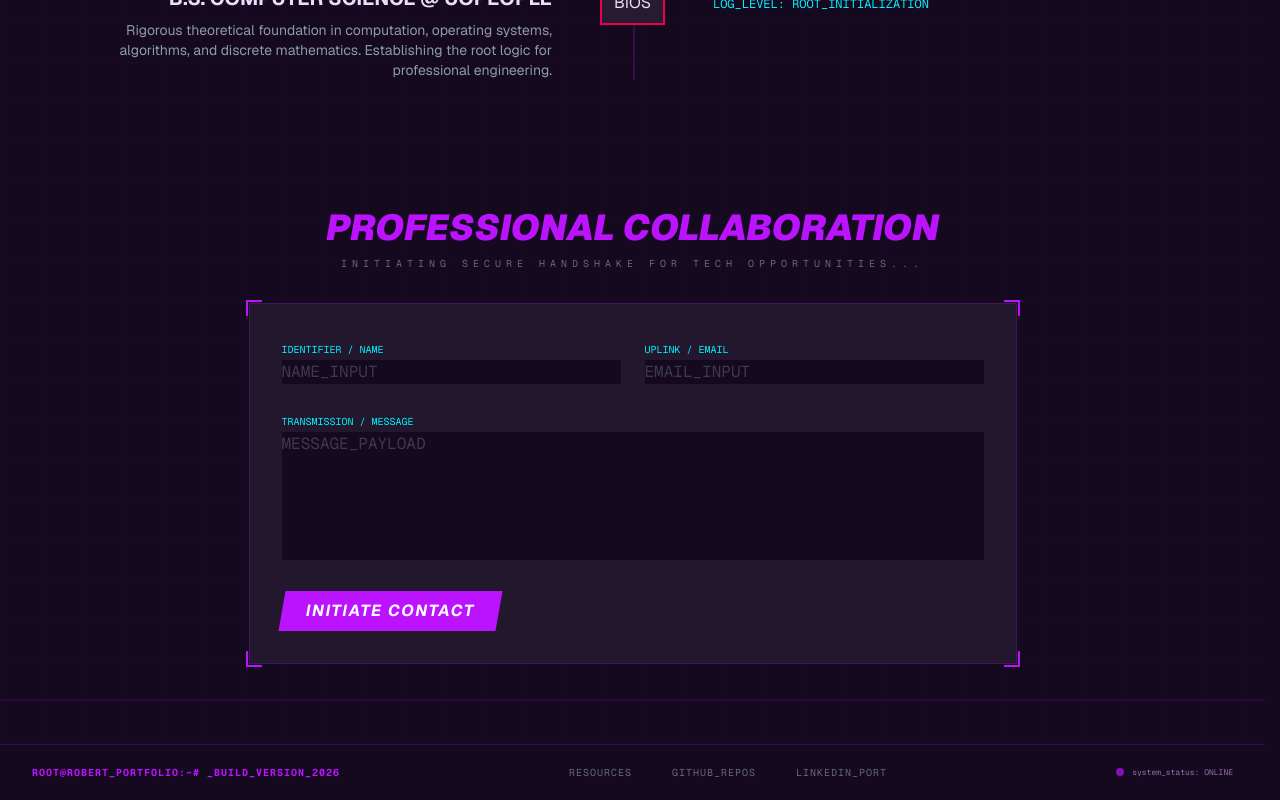
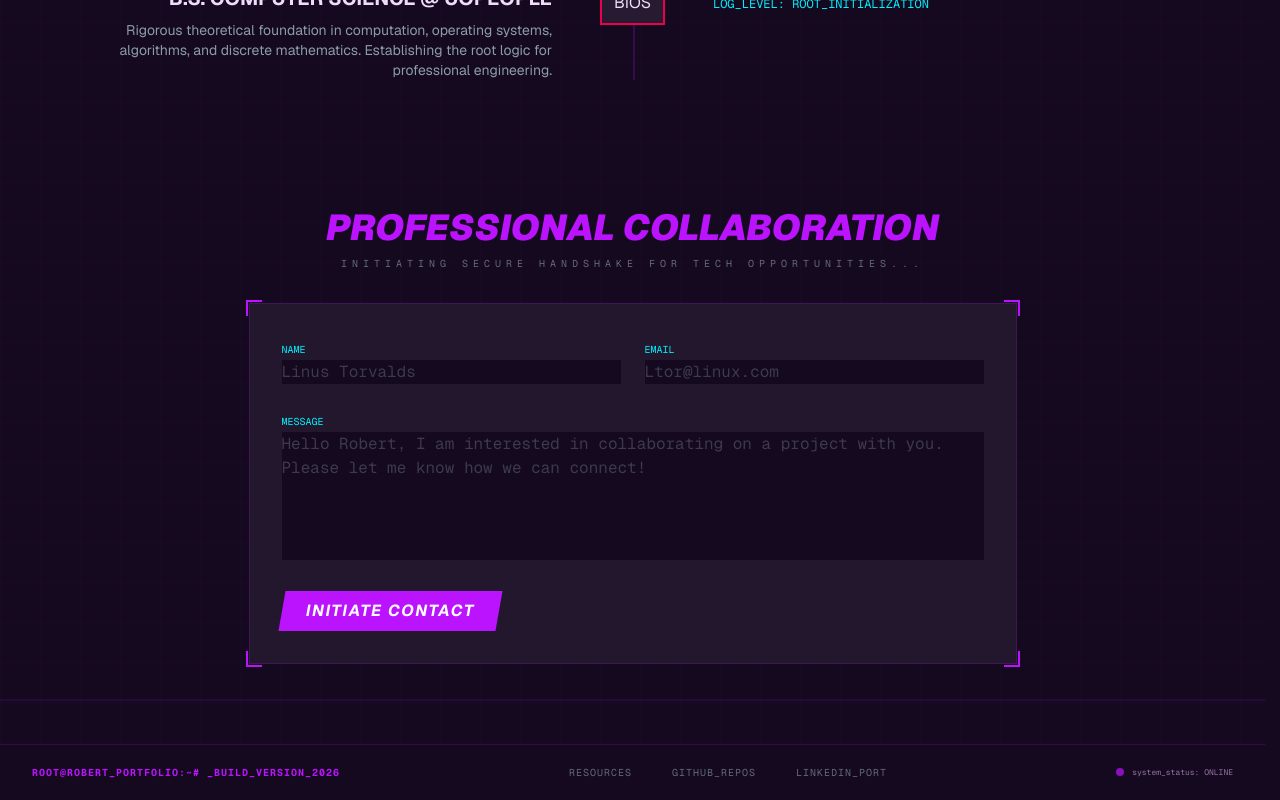
Before and after one commit to blitheryjibits/portfolio, a Next.js app: page / in a window 1280 px wide. Shown: the part 4018-4818 px from the top of the page. Built offline with nearby package versions, Linux system fonts and the light colour scheme.

Commit message:
chore: renamed input fields for clarity

```diff
--- a/components/contact/ContactForm.tsx
+++ b/components/contact/ContactForm.tsx
@@ -5,17 +5,13 @@ export function ContactForm() {
   return (
     <form className="space-y-6">
       <div className="grid grid-cols-1 md:grid-cols-2 gap-6">
-        <FormField label="Identifier / Name" placeholder="NAME_INPUT" />
-        <FormField
-          label="Uplink / Email"
-          placeholder="EMAIL_INPUT"
-          type="email"
-        />
+        <FormField label="Name" placeholder="Linus Torvalds" />
+        <FormField label="Email" placeholder="Ltor@linux.com" type="email" />
       </div>
 
       <TextAreaField
-        label="Transmission / Message"
-        placeholder="MESSAGE_PAYLOAD"
+        label="Message"
+        placeholder="Hello Robert, I am interested in collaborating on a project with you. Please let me know how we can connect!"
       />
 
       <button
```
